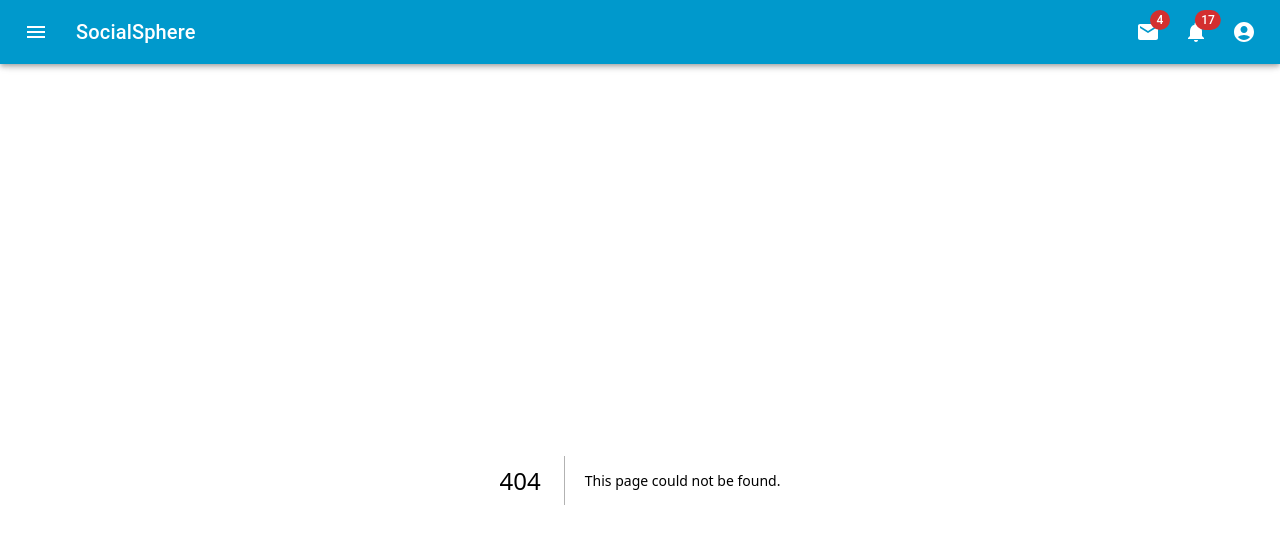
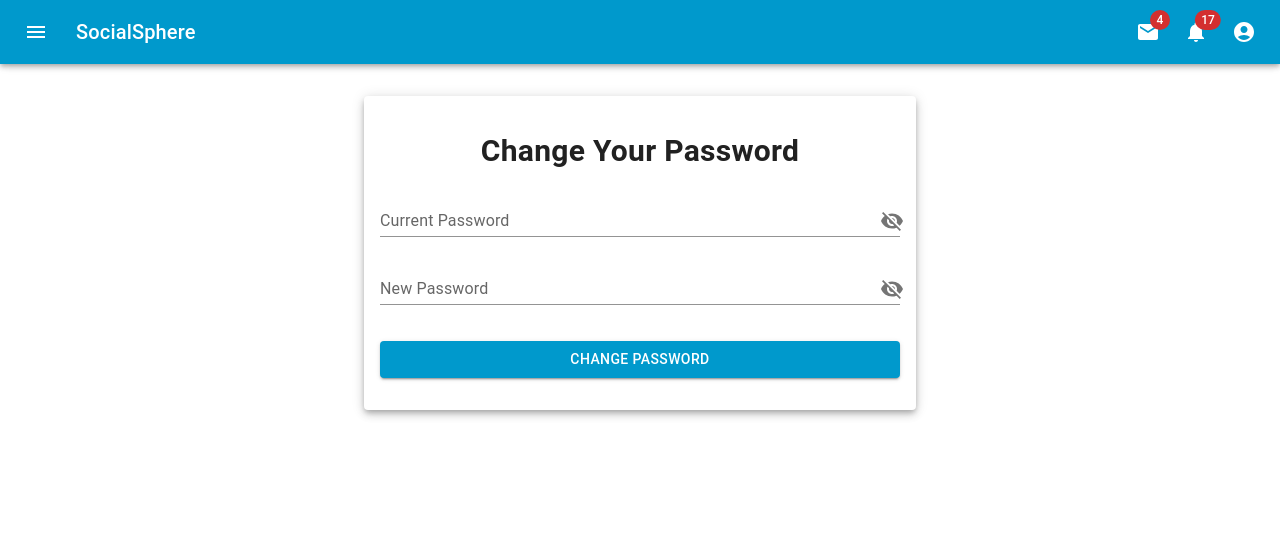
Before and after one commit to Ahmedsoliman03/Socila-media-Project, a Next.js app: page /setting in a window 1280 px wide. Before the commit this address had no page. Shown: the top 544 px of the page. Built offline with nearby package versions, Linux system fonts and the light colour scheme; what @mui/material-nextjs would draw is missing.

Commit message:
Add change password

```diff
--- /dev/null
+++ b/src/Redux/slices/changePass.ts
@@ -0,0 +1,53 @@
+import { ChangePass } from './../../app/interfaces/changePass';
+import { createAsyncThunk, createSlice } from "@reduxjs/toolkit"
+import axios from 'axios';
+
+
+const initialState = {
+    password: "",
+    newPassword: "",
+    isloading: false,
+    error: "",
+    message: "",
+}
+
+export const ChangePassword = createAsyncThunk("pass/ChangePassword", async (values: ChangePass) => {
+    try {
+        const { data } = await axios.patch("https://linked-posts.routemisr.com/users/change-password", values, {
+              headers:{
+            token:localStorage.getItem("token")
+        }
+        })
+        return data;
+
+
+    }
+    catch(err : any) {
+        console.log(err.message);
+
+    }
+})
+
+
+const ChangePasswordSlice = createSlice({
+    name: "pass",
+    initialState,
+    reducers: {},
+    extraReducers: (builder) => {
+        builder.addCase(ChangePassword.pending, (state) => {
+            state.isloading = true;
+        })
+        builder.addCase(ChangePassword.rejected, (state) => {
+            state.isloading = false;
+        })
+        builder.addCase(ChangePassword.fulfilled, (state, action) => {
+              if (action.payload?.token) {
+        localStorage.setItem('token', action.payload.token);
+    }
+    state.isloading = false;
+            state.message = action.payload.message
+
+         })
+    }
+})
+export const PassReducer = ChangePasswordSlice.reducer
--- a/src/Redux/slices/loginSlices.ts
+++ b/src/Redux/slices/loginSlices.ts
@@ -34,15 +34,12 @@ const authSlice = createSlice({
           state.isLoading = false
         })
         builder.addCase(login.fulfilled , (state , action)=>{
-          state.isLoading = false ,
-          state.isSuccess = true ,
-          state.token = action.payload.token
-          state.checkStatus = action.payload.message; // Storing message
-          console.log("Login successful:", action.payload.message);
-          localStorage.setItem('token' , action.payload.token)
-          state.error = action.payload
-          console.log(action.payload)
-
+          state.isLoading = false;
+          state.isSuccess = true;
+          state.token = action.payload.token;
+          state.checkStatus = action.payload.message;
+          localStorage.setItem('token', action.payload.token);
+          state.error = action.payload;
 
 
         })
--- a/src/Redux/store.ts
+++ b/src/Redux/store.ts
@@ -1,11 +1,13 @@
 import { configureStore } from "@reduxjs/toolkit";
 import { authReducer } from "./slices/loginSlices";
 import { postReducer } from "./slices/allPosts";
+import { PassReducer } from "./slices/changePass";
 
 export const store = configureStore({
     reducer: {
         authReducer,
-        postReducer
+        postReducer,
+        PassReducer
     }
 })
 
--- a/src/_Components/Navbar/Navbar.tsx
+++ b/src/_Components/Navbar/Navbar.tsx
@@ -1,21 +1,21 @@
-import * as React from 'react';
+import * as React from "react";
 // import { styled, alpha } from '@mui/material/styles';
-import AppBar from '@mui/material/AppBar';
-import Box from '@mui/material/Box';
-import Toolbar from '@mui/material/Toolbar';
-import IconButton from '@mui/material/IconButton';
-import Typography from '@mui/material/Typography';
+import AppBar from "@mui/material/AppBar";
+import Box from "@mui/material/Box";
+import Toolbar from "@mui/material/Toolbar";
+import IconButton from "@mui/material/IconButton";
+import Typography from "@mui/material/Typography";
 // import InputBase from '@mui/material/InputBase';
-import Badge from '@mui/material/Badge';
-import MenuItem from '@mui/material/MenuItem';
-import Menu from '@mui/material/Menu';
-import MenuIcon from '@mui/icons-material/Menu';
-import AccountCircle from '@mui/icons-material/AccountCircle';
-import MailIcon from '@mui/icons-material/Mail';
-import NotificationsIcon from '@mui/icons-material/Notifications';
-import { useRouter } from 'next/navigation';
-import Link from 'next/link';
-import Cookies from 'universal-cookie';
+import Badge from "@mui/material/Badge";
+import MenuItem from "@mui/material/MenuItem";
+import Menu from "@mui/material/Menu";
+import MenuIcon from "@mui/icons-material/Menu";
+import AccountCircle from "@mui/icons-material/AccountCircle";
+import MailIcon from "@mui/icons-material/Mail";
+import NotificationsIcon from "@mui/icons-material/Notifications";
+import { useRouter } from "next/navigation";
+import Link from "next/link";
+import Cookies from "universal-cookie";
 
 // const Search = styled('div')(({ theme }) => ({
 //   position: 'relative',
@@ -66,68 +66,80 @@ export default function Navbar() {
   const isMobileMenuOpen = Boolean(mobileMoreAnchorEl);
 
   const handleProfileMenuOpen = (event: React.MouseEvent<HTMLElement>) => {
+    if (
+      window.location.pathname !== "/login" &&
+      window.location.pathname !== "/register"
+    ) {
       setAnchorEl(event.currentTarget);
+    }
   };
 
   const handleMobileMenuClose = () => {
     setMobileMoreAnchorEl(null);
   };
-const router = useRouter()
+  const router = useRouter();
 
-  const handleMenuClose = (route:string) => {
+  const handleMenuClose = (route: string) => {
     setAnchorEl(null);
     handleMobileMenuClose();
-    router.push(`/${route}`)
-
+    router.push(`/${route}`);
   };
   const cookies = new Cookies();
 
-  const logOut = ()=>{
-    localStorage.removeItem('token')
-    cookies.remove("name")
-   handleMenuClose("login")
-  }
+  const logOut = () => {
+    localStorage.removeItem("token");
+    cookies.remove("name");
+    handleMenuClose("login");
+  };
   // const handleMobileMenuOpen = (event: React.MouseEvent<HTMLElement>) => {
   //   setMobileMoreAnchorEl(event.currentTarget);
   // };
 
-  const menuId = 'primary-search-account-menu';
+  const menuId = "primary-search-account-menu";
   const renderMenu = (
     <Menu
       anchorEl={anchorEl}
       anchorOrigin={{
-        vertical: 'top',
-        horizontal: 'right',
+        vertical: "top",
+        horizontal: "right",
       }}
       id={menuId}
       keepMounted
       transformOrigin={{
-        vertical: 'top',
-        horizontal: 'right',
+        vertical: "top",
+        horizontal: "right",
       }}
       open={isMenuOpen}
       onClose={handleMenuClose}
     >
-      <MenuItem onClick={()=>handleMenuClose("")}>Profile</MenuItem>
-      <MenuItem onClick={()=>handleMenuClose('login')}>Login</MenuItem>
-      <MenuItem onClick={()=>logOut()}>Logout</MenuItem>
+      <MenuItem onClick={() => handleMenuClose("")}>Profile</MenuItem>
+      {localStorage.getItem("token") ||
+      window.location.pathname == "/login" ? null : (
+        <MenuItem onClick={() => handleMenuClose("login")}>Login</MenuItem>
+      )}
+      <MenuItem onClick={() => handleMenuClose("setting")}>
+        Change Password
+      </MenuItem>
+
+      <MenuItem onClick={() => logOut()}>Logout</MenuItem>
+
       {/* <LanguageSwitcher/> */}
     </Menu>
   );
 
-  const mobileMenuId = 'primary-search-account-menu-mobile';
+  const mobileMenuId = "primary-search-account-menu-mobile";
   const renderMobileMenu = (
     <Menu
       anchorEl={mobileMoreAnchorEl}
       anchorOrigin={{
-        vertical: 'top',
-        horizontal: 'right',
+        vertical: "top",
+        horizontal: "right",
       }}
       id={mobileMenuId}
       keepMounted
       transformOrigin={{
-        vertical: 'top',
-        horizontal: 'right',
+        vertical: "top",
+        horizontal: "right",
       }}
       open={isMobileMenuOpen}
       onClose={handleMobileMenuClose}
@@ -180,20 +192,24 @@ const router = useRouter()
           >
             <MenuIcon />
           </IconButton>
-         <Link href='/'>
+          <Link href="/">
             <Typography
               variant="h6"
               noWrap
               component="div"
-            sx={{ display: { xs: 'block' } , cursor:"pointer" }}
+              sx={{ display: { xs: "block" }, cursor: "pointer" }}
             >
               SocialSphere
             </Typography>
           </Link>
 
           <Box sx={{ flexGrow: 1 }} />
-          <Box sx={{ display: { xs: 'flex'} }}>
-            <IconButton size="large" aria-label="show 4 new mails" color="inherit">
+          <Box sx={{ display: { xs: "flex" } }}>
+            <IconButton
+              size="large"
+              aria-label="show 4 new mails"
+              color="inherit"
+            >
               <Badge badgeContent={4} color="error">
                 <MailIcon />
               </Badge>
@@ -219,7 +235,6 @@ const router = useRouter()
               <AccountCircle />
             </IconButton>
           </Box>
-
         </Toolbar>
       </AppBar>
       {renderMobileMenu}
--- /dev/null
+++ b/src/app/interfaces/changePass.ts
@@ -0,0 +1,4 @@
+export interface ChangePass {
+    password: string;
+    newPassword: string;
+}
--- a/src/app/login/page.tsx
+++ b/src/app/login/page.tsx
@@ -132,12 +132,12 @@ export default function Login() {
               />
             </Box>
             <Button
-              disabled={isLoading}
+              // disabled={isLoading}
               type="submit"
               variant="contained"
               sx={{ my: 2 }}
             >
-              {isLoading ? <CircularProgress color="inherit" /> : "Login"}
+              Login
             </Button>
             {/* <h1>{t('welcome')}</h1> */}
             <Link href="/register">
--- a/src/app/page.tsx
+++ b/src/app/page.tsx
@@ -15,12 +15,13 @@ export default function Home() {
   const { push } = useRouter();
   const dispatch = useDispatch<storeDispatch>();
   useEffect(() => {
-    if (!localStorage.getItem("token")) {
+    const token = localStorage.getItem("token");
+    if (!token) {
       push("/login");
     } else {
       dispatch(getPostts());
     }
-  }, [localStorage.getItem("token")]);
+  }, [dispatch, push]);
   return (
     <>
       {isloading ? (
--- a/src/app/register/page.tsx
+++ b/src/app/register/page.tsx
@@ -94,6 +94,7 @@ export default function Register() {
         router.push("/login");
       }, 3000);
     } catch (err: any) {
+      console.log(err);
       toast.error(
         err.response?.data?.error || "Something went wrong. Please try again."
       );
--- /dev/null
+++ b/src/app/setting/page.tsx
@@ -0,0 +1,150 @@
+"use client";
+import { ChangePassword } from "@/Redux/slices/changePass";
+import { storeState } from "@/Redux/store";
+import * as yup from "yup";
+import {
+  Box,
+  Button,
+  Container,
+  IconButton,
+  InputAdornment,
+  Paper,
+  TextField,
+  Typography,
+} from "@mui/material";
+import React, { useState } from "react";
+import { useDispatch, useSelector } from "react-redux";
+import { ChangePass } from "../interfaces/changePass";
+import { useFormik } from "formik";
+import { toast } from "react-toastify";
+import { Visibility, VisibilityOff } from "@mui/icons-material";
+export default function CreateNewPassword() {
+  const [showPass, setShowPass] = useState(false);
+  const [showNewPass, setShowNewPass] = useState(false);
+
+  const dispatch = useDispatch();
+  const { isloading, message, error } = useSelector(
+    (state: storeState) => state.PassReducer
+  );
+  const initialValues: ChangePass = {
+    password: "",
+    newPassword: "",
+  };
+  const validationSchema = yup.object().shape({
+    newPassword: yup
+      .string()
+      .matches(
+        /^(?=.*?[A-Z])(?=.*?[a-z])(?=.*?[0-9])(?=.*?[#?!@$%^&*-]).{8,}$/,
+        "Password must be at least 8 characters and include at least one uppercase letter, one lowercase letter, one number, and one special character"
+      )
+      .required("repassword is required"),
+  });
+  const formik = useFormik({
+    initialValues,
+    onSubmit: async (values) => {
+      await dispatch(ChangePassword(values));
+      if (message == "success") {
+        console.log("Password changed successfully");
+      } else {
+        console.log("Current Password is Incorrect");
+      }
+    },
+    validationSchema,
+  });
+  const togglePasswordVisibility = () => {
+    setShowPass(!showPass);
+  };
+  const toggleNewPasswordVisibility = () => {
+    setShowNewPass(!showNewPass);
+  };
+  return (
+    <div>
+      <Container maxWidth="sm">
+        <Paper elevation={5} sx={{ p: 2, my: 2 }}>
+          <Typography
+            component="h1"
+            sx={{
+              my: 2,
+              fontSize: "30px",
+              fontWeight: "bold",
+              textAlign: "center",
+            }}
+          >
+            Change Your Password
+          </Typography>
+          <form
+            onSubmit={formik.handleSubmit}
+            style={{ display: "flex", flexDirection: "column", gap: "20px" }}
+          >
+            <TextField
+              value={formik.values.password}
+              onChange={formik.handleChange}
+              id="password"
+              label="Current Password"
+              type={showPass ? "text" : "password"}
+              variant="standard"
+              onBlur={formik.handleBlur}
+              error={formik.touched.password && Boolean(formik.errors.password)}
+              helperText={formik.touched.password && formik.errors.password}
+              fullWidth
+              InputProps={{
+                endAdornment: (
+                  <InputAdornment position="end">
+                    <IconButton onClick={togglePasswordVisibility} edge="end">
+                      {showPass ? <Visibility /> : <VisibilityOff />}
+                    </IconButton>
+                  </InputAdornment>
+                ),
+              }}
+            />
+            <Box>
+              <TextField
+                value={formik.values.newPassword}
+                onChange={formik.handleChange}
+                id="newPassword"
+                label="New Password"
+                type={showNewPass ? "text" : "password"}
+                variant="standard"
+                fullWidth
+                onBlur={formik.handleBlur}
+                error={
+                  formik.touched.newPassword &&
+                  Boolean(formik.errors.newPassword)
+                }
+                helperText={
+                  formik.touched.newPassword && formik.errors.newPassword
+                }
+                InputProps={{
+                  endAdornment: (
+                    <InputAdornment position="end">
+                      <IconButton
+                        onClick={toggleNewPasswordVisibility}
+                        edge="end"
+                      >
+                        {showNewPass ? <Visibility /> : <VisibilityOff />}
+                      </IconButton>
+                    </InputAdornment>
+                  ),
+                }}
+              />
+            </Box>
+            <Button
+              disabled={isloading}
+              type="submit"
+              variant="contained"
+              sx={{ my: 2 }}
+            >
+              Change Password
+            </Button>
+            {/* <h1>{t('welcome')}</h1> */}
+            {/* <Link href="/register">
+              <Typography sx={{ color: "#09c", textDecoration: "underline" }}>
+                Register
+              </Typography>
+            </Link> */}
+          </form>
+        </Paper>
+      </Container>
+    </div>
+  );
+}
```
Lines whose indentation alone changed are shown as unchanged.
